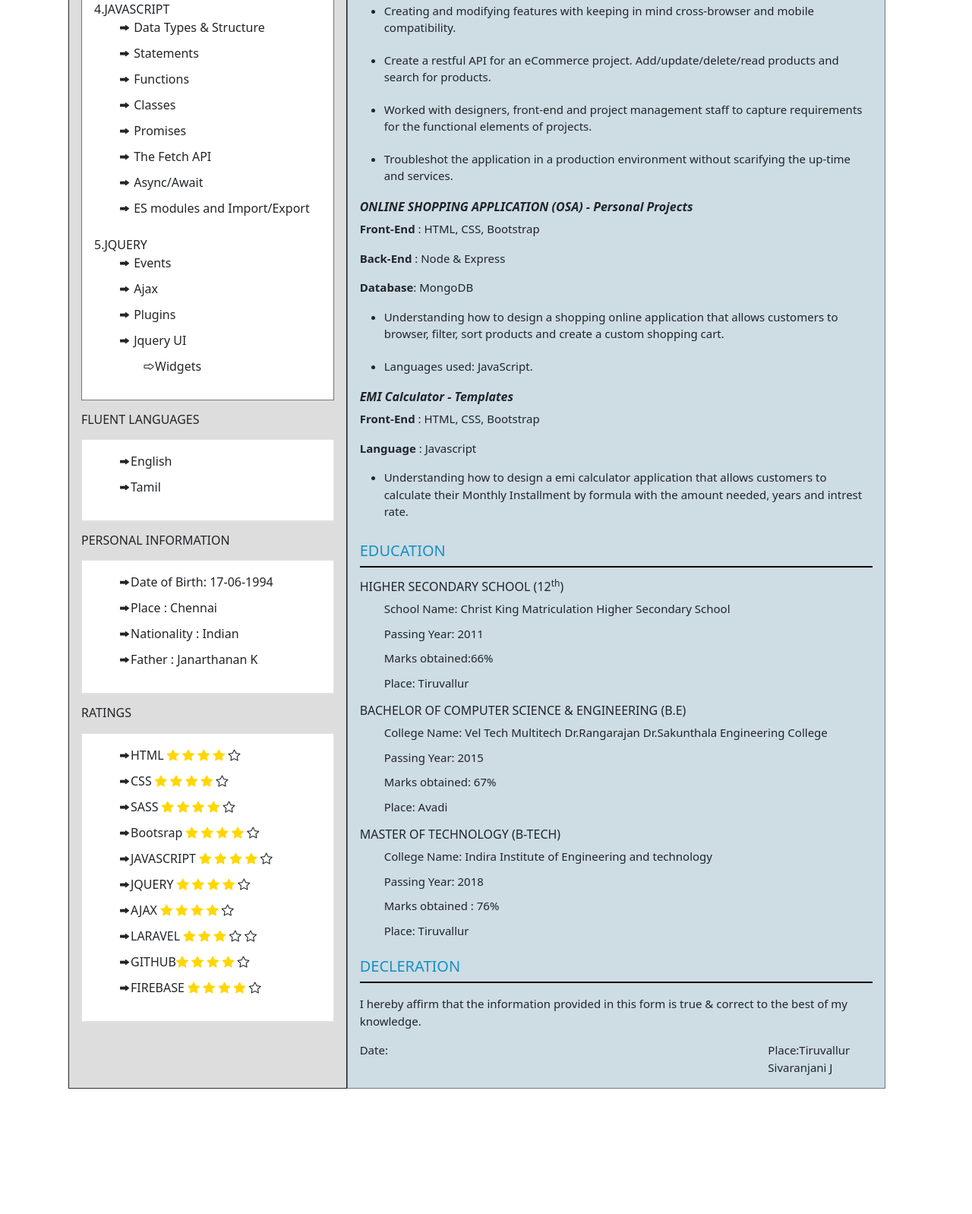
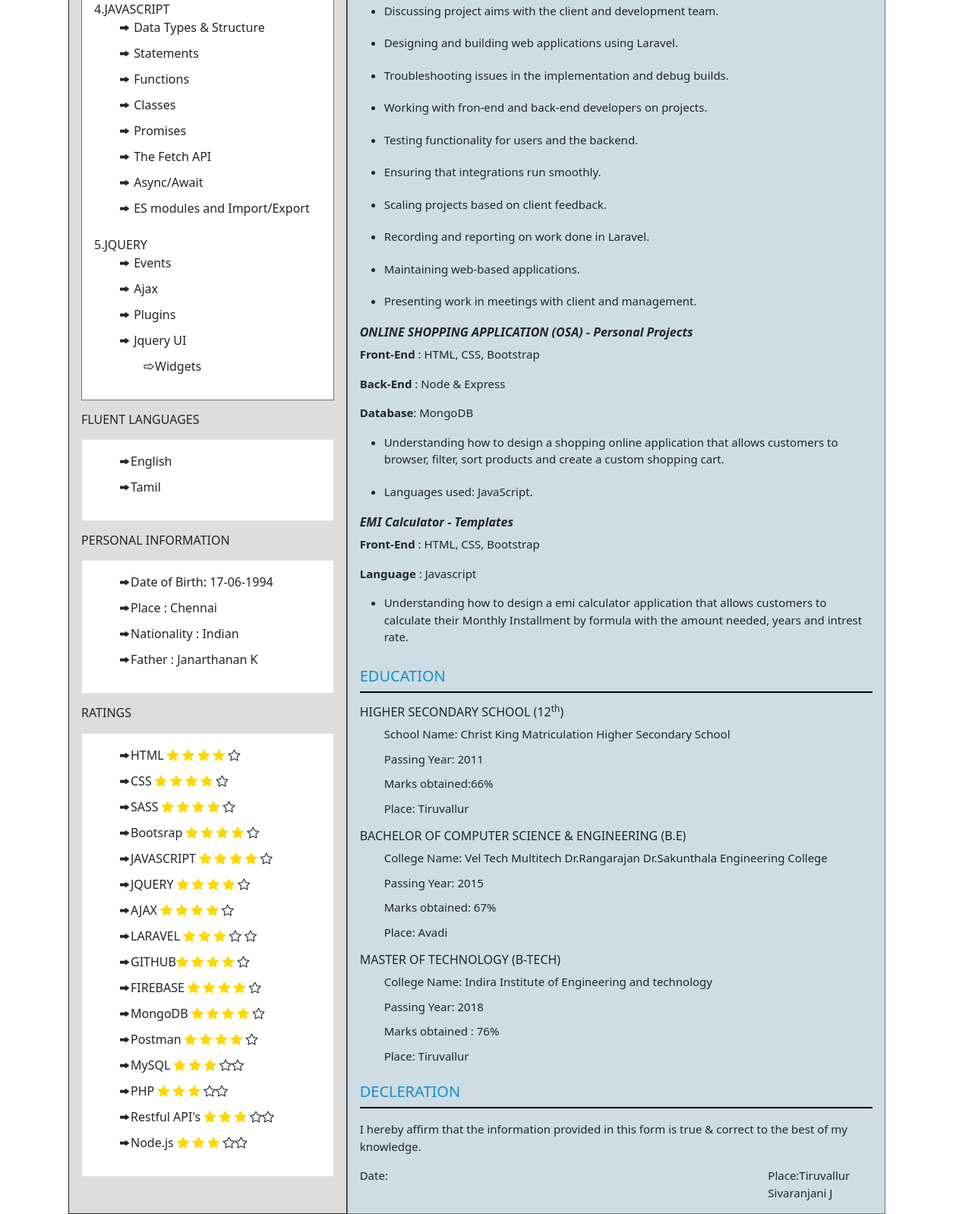
Before and after one commit to SivaranjaniJanarthanan/final-myportfolio, a website: page index.html in a window 1280 px wide. Shown: the part 1060-2658 px from the top of the page at 76% size. Before the commit the page ends 2493 px from the top, so only its background shows below. Drawn offline with nearby package versions, Linux system fonts and the light colour scheme.

Commit message:
Version-10

```diff
--- a/index.html
+++ b/index.html
@@ -6,7 +6,7 @@
     <meta http-equiv="X-UA-Compatible" content="IE=edge">
     <meta name="viewport" content="width=device-width, initial-scale=1.0">
     <title>My Resume</title>
-    <link rel="shortcut icon" href="public/images/dp.JPG">
+    <link rel="shortcut icon" href="images/dp.JPG">
     <link rel="stylesheet" href="https://cdn.jsdelivr.net/npm/bootstrap-icons@1.10.3/font/bootstrap-icons.css">
     <link href="https://cdn.jsdelivr.net/npm/bootstrap@5.3.0-alpha1/dist/css/bootstrap.min.css" rel="stylesheet"
         integrity="sha384-GLhlTQ8iRABdZLl6O3oVMWSktQOp6b7In1Zl3/Jr59b6EGGoI1aFkw7cmDA6j6gD" crossorigin="anonymous">
@@ -238,6 +238,26 @@
                             class="bi bi-star-fill"></span> <span style="color:gold;" class="bi bi-star-fill"></span>
                         <span style="color:gold;" class="bi bi-star-fill"></span> <span style="color:gold;"
                             class="bi bi-star-fill"> </span><span class="bi bi-star"></span></li>
+                    <li><span class="bi bi-forward-fill"></span>MongoDB <span style="color:gold;"
+                                class="bi bi-star-fill"></span> <span style="color:gold;" class="bi bi-star-fill"></span>
+                            <span style="color:gold;" class="bi bi-star-fill"></span> <span style="color:gold;"
+                                class="bi bi-star-fill"> </span><span class="bi bi-star"></span></li>
+                    <li><span class="bi bi-forward-fill"></span>Postman <span style="color:gold;"
+                                    class="bi bi-star-fill"></span> <span style="color:gold;" class="bi bi-star-fill"></span>
+                                <span style="color:gold;" class="bi bi-star-fill"></span> <span style="color:gold;"
+                                    class="bi bi-star-fill"> </span><span class="bi bi-star"></span></li>
+                    <li><span class="bi bi-forward-fill"></span>MySQL <span style="color:gold;"
+                                    class="bi bi-star-fill"></span> <span style="color:gold;" class="bi bi-star-fill"></span>
+                                <span style="color:gold;" class="bi bi-star-fill"></span> <span class="bi bi-star"></span><span class="bi bi-star"></span></li>
+                    <li><span class="bi bi-forward-fill"></span>PHP <span style="color:gold;"
+                                    class="bi bi-star-fill"></span> <span style="color:gold;" class="bi bi-star-fill"></span>
+                                <span style="color:gold;" class="bi bi-star-fill"></span> <span class="bi bi-star"></span><span class="bi bi-star"></span></li>
+                    <li><span class="bi bi-forward-fill"></span>Restful API's <span style="color:gold;"
+                                    class="bi bi-star-fill"></span> <span style="color:gold;" class="bi bi-star-fill"></span>
+                                <span style="color:gold;" class="bi bi-star-fill"></span> <span class="bi bi-star"></span><span class="bi bi-star"></span></li>
+                                <li><span class="bi bi-forward-fill"></span>Node.js <span style="color:gold;"
+                                class="bi bi-star-fill"></span> <span style="color:gold;" class="bi bi-star-fill"></span>
+                            <span style="color:gold;" class="bi bi-star-fill"></span> <span class="bi bi-star"></span><span class="bi bi-star"></span></li>
                 </ol>
             </div>
         </div>
@@ -264,20 +284,30 @@
             <div>
                 <h5 style="line-height: 40px;" id="center">WORK EXPERIENCE</h5>
                 <h6 class="mt-3"><b><i>Vaccine Administration Management System (VAMS) - Projects</i></b></h6>
-                <h6 class="mt-3">Talent Takeaways Consulting India Pvt. Ltd(2020-2021)</h6>
+                <h6 class="mt-3">Talent Takeaways Consulting India Pvt. Ltd - 2021</h6>
                 <h6 class="mt-3">Assistant System Engineer Trainee</h6>
                 <p><b>Front-End</b> : HTML, CSS, Bootstrap, Javascript, Ajax, Jquery</p>
                 <p><b>Back-End</b> : Laravel</p>
                 <p><b>Database</b> : MySQL</p>
                 <ul type="disc">
-                    <li>Creating and modifying features with keeping in mind cross-browser and mobile compatibility.
+                    <!-- <li>Creating and modifying features with keeping in mind cross-browser and mobile compatibility.
                     </li>
                     <li>Create a restful API for an eCommerce project. Add/update/delete/read products and search for
                         products.</li>
                     <li>Worked with designers, front-end and project management staff to capture requirements for the
                         functional elements of projects.</li>
                     <li>Troubleshot the application in a production environment without scarifying the up-time and
-                        services.</li>
+                        services.</li> -->
+                    <li>Discussing project aims with the client and development team.</li>
+                    <li>Designing and building web applications using Laravel.</li>
+                    <li>Troubleshooting issues in the implementation and debug builds.</li>
+                    <li>Working with fron-end and back-end developers on projects.</li>
+                    <li>Testing functionality for users and the backend.</li>
+                    <li>Ensuring that integrations run smoothly.</li>
+                    <li>Scaling projects based on client feedback.</li>
+                    <li>Recording and reporting on work done in Laravel.</li>
+                    <li>Maintaining web-based applications.</li>
+                    <li>Presenting work in meetings with client and management.</li>
                 </ul>
 
                 <h6 class="mt-3"><b><i>ONLINE SHOPPING APPLICATION (OSA) - Personal Projects</i></b></h6>
```
